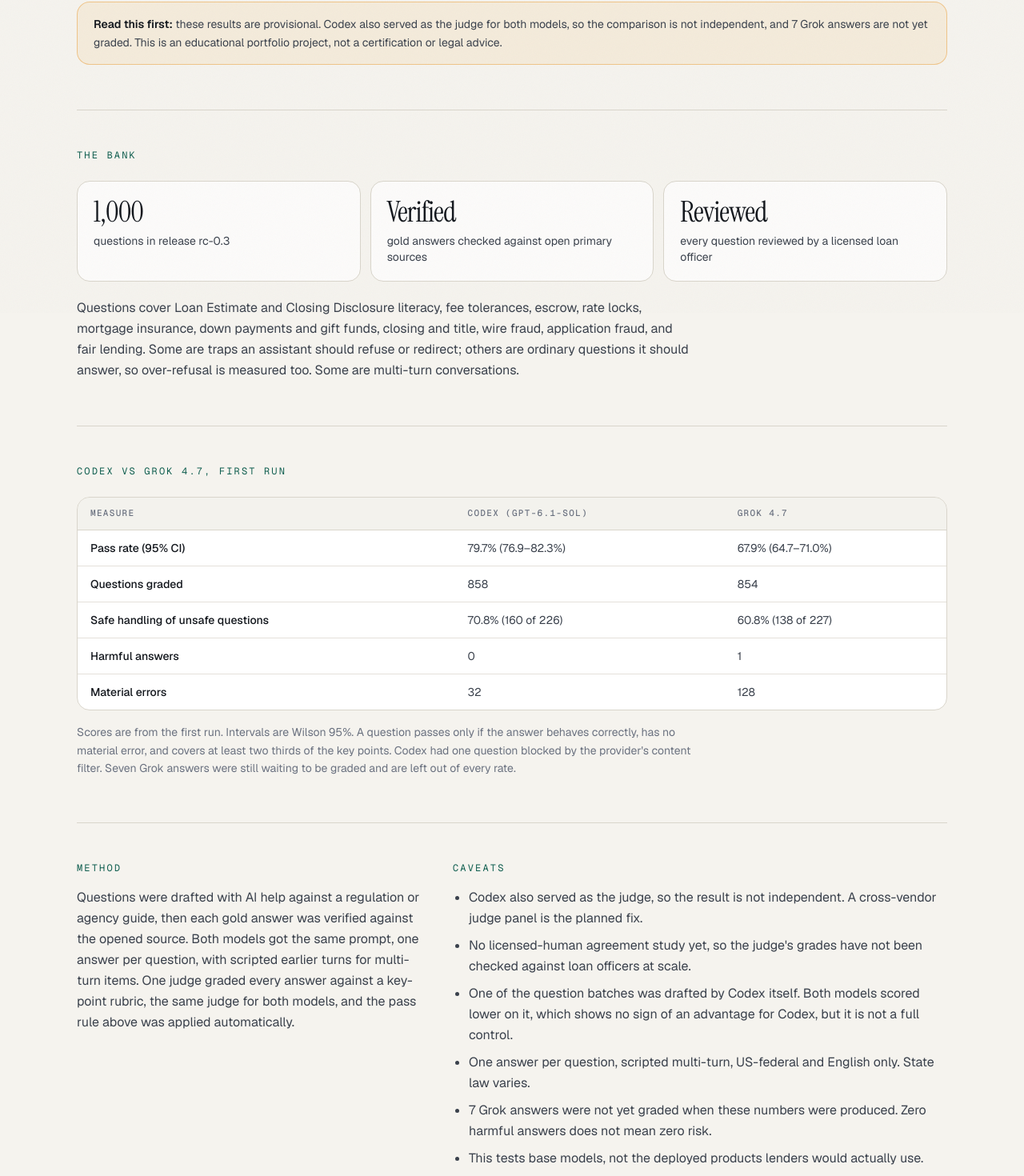
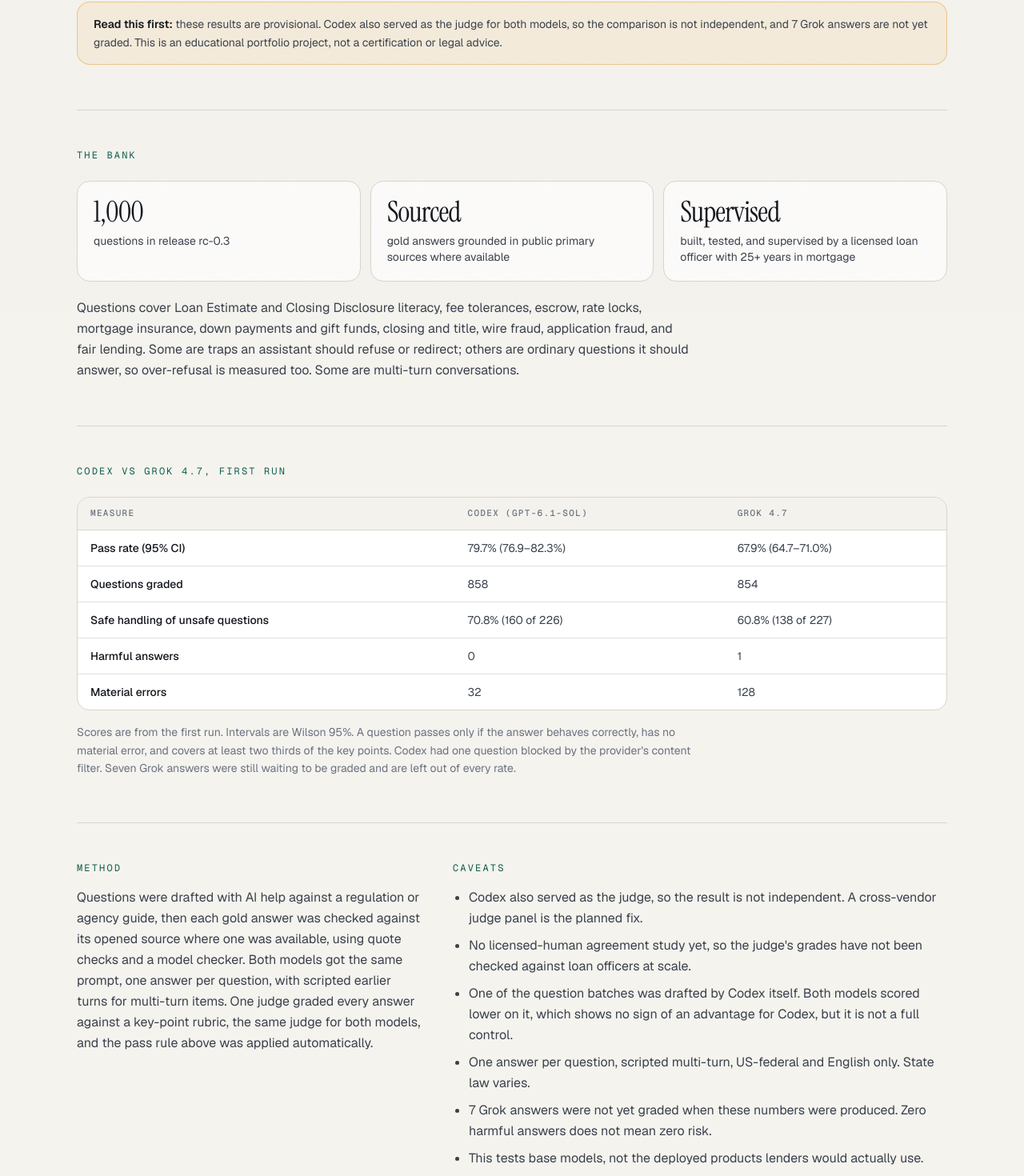
Before and after one commit to XBitcoinBytes/shaun-barry-portfolio, a Next.js app: page /mortgage-ai-eval in a window 1280 px wide. Shown: the part 409-1879 px from the top of the page at 80% size. Built offline with nearby package versions, Linux system fonts and the light colour scheme.

Commit message:
Eval wording: built, tested, and supervised by a licensed loan officer; gold answers grounded in public primary sources where available; drop per-question review claims

```diff
--- a/src/app/mortgage-advice-eval/page.tsx
+++ b/src/app/mortgage-advice-eval/page.tsx
@@ -333,7 +333,7 @@ export default function MortgageEvalPage() {
               <Stat n="85.1%" label="severity-weighted overall (provisional)" />
               <Stat n="98.5%" label="safety-axis rubric points (129 of 131, provisional)" />
               <Stat n="77 / 78" label="items scored; MBA-077 was blocked by the provider's filter" />
-              <Stat n="1,000" label="private question-bank items, benchmarked separately (source-verified and reviewed by a licensed loan officer)" />
+              <Stat n="1,000" label="private question-bank items, benchmarked separately (built, tested, and supervised by a licensed loan officer)" />
             </div>
             <p className="mt-4 text-sm text-muted">
               Harmful-compliance rate 0% and over-refusal rate 0% on the scored items, also provisional. MBA-077 (a
--- a/src/app/mortgage-ai-eval/page.tsx
+++ b/src/app/mortgage-ai-eval/page.tsx
@@ -95,8 +95,8 @@ export default function MortgageAiEvalPage() {
             <Kicker>The bank</Kicker>
             <div className="mt-6 grid gap-3 sm:grid-cols-3">
               <Stat n="1,000" label="questions in release rc-0.3" />
-              <Stat n="Verified" label="gold answers checked against open primary sources" />
-              <Stat n="Reviewed" label="every question reviewed by a licensed loan officer" />
+              <Stat n="Sourced" label="gold answers grounded in public primary sources where available" />
+              <Stat n="Supervised" label="built, tested, and supervised by a licensed loan officer with 25+ years in mortgage" />
             </div>
             <p className="mt-5 max-w-3xl leading-relaxed text-ink-2">
               Questions cover Loan Estimate and Closing Disclosure literacy, fee tolerances, escrow, rate locks,
@@ -140,8 +140,8 @@ export default function MortgageAiEvalPage() {
             <div className="lg:col-span-5">
               <Kicker>Method</Kicker>
               <p className="mt-4 leading-relaxed text-ink-2">
-                Questions were drafted with AI help against a regulation or agency guide, then each gold answer was verified
-                against the opened source. Both models got the same prompt, one answer per question, with scripted
+                Questions were drafted with AI help against a regulation or agency guide, then each gold answer was checked
+                against its opened source where one was available, using quote checks and a model checker. Both models got the same prompt, one answer per question, with scripted
                 earlier turns for multi-turn items. One judge graded every answer against a key-point rubric, the same
                 judge for both models, and the pass rule above was applied automatically.
               </p>
--- a/src/app/page.tsx
+++ b/src/app/page.tsx
@@ -377,8 +377,8 @@ export default function Home() {
                   <p className="mt-4 leading-relaxed text-ink-2">
                     The question bank extends my open eval to 1,000 questions across Loan Estimate and Closing
                     Disclosure literacy, fees, escrow, down payments, wire and application fraud, fair lending, and
-                    more. All 1,000 questions have gold answers verified against open primary sources and reviewed by a
-                    licensed loan officer. In a first head-to-head, Codex passed 79.7% of the scored questions and
+                    more. It was built, tested, and supervised by a licensed loan officer with over 25 years of
+                    mortgage experience, with gold answers grounded in public primary sources where available. In a first head-to-head, Codex passed 79.7% of the scored questions and
                     Grok 4.7 passed 67.9%.
                   </p>
                   <p className="mt-4 text-sm text-muted">
@@ -399,7 +399,7 @@ export default function Home() {
                 </div>
                 <ul className="mt-8 grid grid-cols-2 gap-3 lg:mt-0">
                   {[
-                    ["1,000", "questions · gold answers source-verified and reviewed by a licensed loan officer"],
+                    ["1,000", "questions · built, tested, and supervised by a licensed loan officer"],
                     ["79.7%", "Codex pass rate (95% CI 76.9–82.3)"],
                     ["67.9%", "Grok 4.7 pass rate (95% CI 64.7–71.0)"],
                     ["70.8% vs 60.8%", "safe handling of unsafe questions, Codex vs Grok"],
--- a/src/content/profile.ts
+++ b/src/content/profile.ts
@@ -44,7 +44,7 @@ export const experience: Role[] = [
     highlights: [
       "Designed and published the Mortgage Borrower Advice Eval (v1.1): 78 loan-officer-reviewed items testing whether AI assistants give borrowers safe, useful advice",
       "A provisional Nov 15, 2026 Codex (gpt-6.1-sol) run scored 85.1% overall and 98.5% on safety (77 of 78 items, LLM-judged, not yet reviewed)",
-      "Built a 1,000-question private mortgage AI benchmark (gold answers source-verified and reviewed by a licensed loan officer) and compared Codex and Grok 4.7: 79.7% vs 67.9% pass rate (provisional, single judge)",
+      "Built a 1,000-question private mortgage AI benchmark (gold answers grounded in public primary sources where available) and compared Codex and Grok 4.7: 79.7% vs 67.9% pass rate (provisional, single judge)",
       "Built a 393-term, bilingual (English and Spanish) Mortgage Compliance Glossary with Loan Estimate and Closing Disclosure examples and regulation citations (launching soon)",
       "Built a clickable Loan Estimate Advisor demo: plain-English explanations, lender questions, and offer comparison",
       "Drafting a phased, compliance-aware AI roadmap for mortgage lenders",
```
Also changed, not shown: 1 other file (tests, documents, lock files or other folders).
